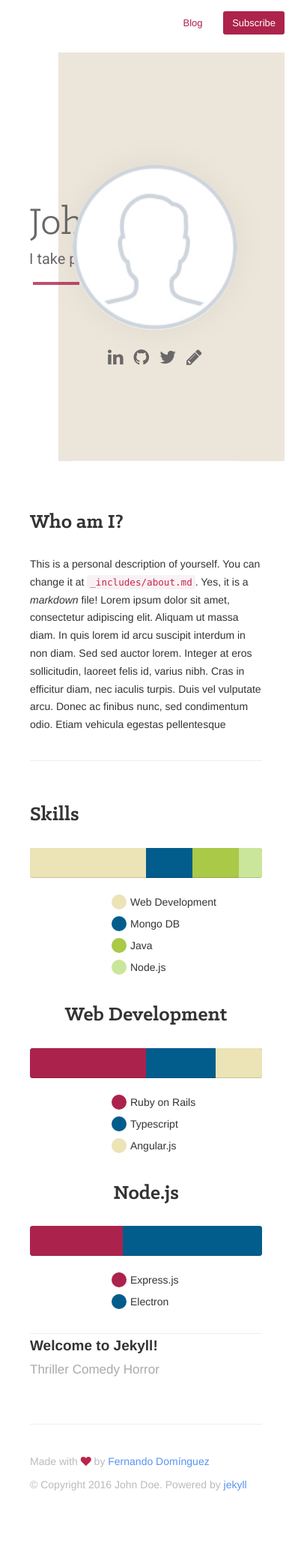
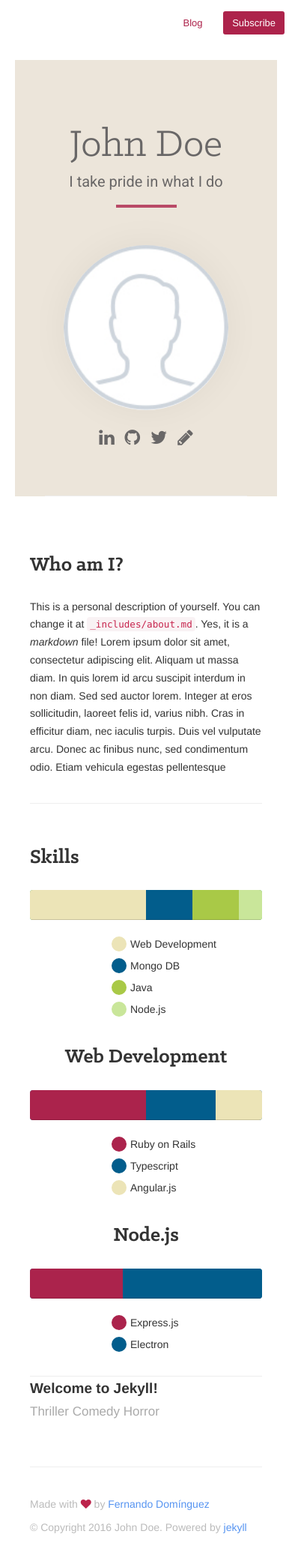
Before and after one commit to FernandoDoming/yucca, a Jekyll site: the page built from index.html, in a window 390 px wide. Shown: the whole page at 75% size. Built offline with Jekyll 4.4.1, drawn with Linux system fonts in a browser that asks for light colours; nearby versions of some CDN libraries; Markdown is read by kramdown in place of the engine named in the settings; the list of posts is cut into pages by our own code; before the commit the page ends 2021 px from its top, so only the background shows below that.

Commit message:
Responsiveness

```diff
--- a/assets/css/profile.scss
+++ b/assets/css/profile.scss
@@ -58,3 +58,32 @@
     	font-style: normal;
     }
 }
+
+@media only screen
+and (max-device-width : 1024px)
+and (orientation : portrait) {
+
+  .short-border {
+    margin-left: auto;
+    margin-right: auto;
+  }
+
+  .profile {
+
+    #wrapper {
+      margin: 20px;
+    }
+
+    #author-wrap {
+      position: inherit;
+      max-width: 100%;
+      width: 100%;
+      text-align: center;
+    }
+
+    #header {
+      right: 0;
+      padding: 40px 0;
+    }
+  }
+}
```
